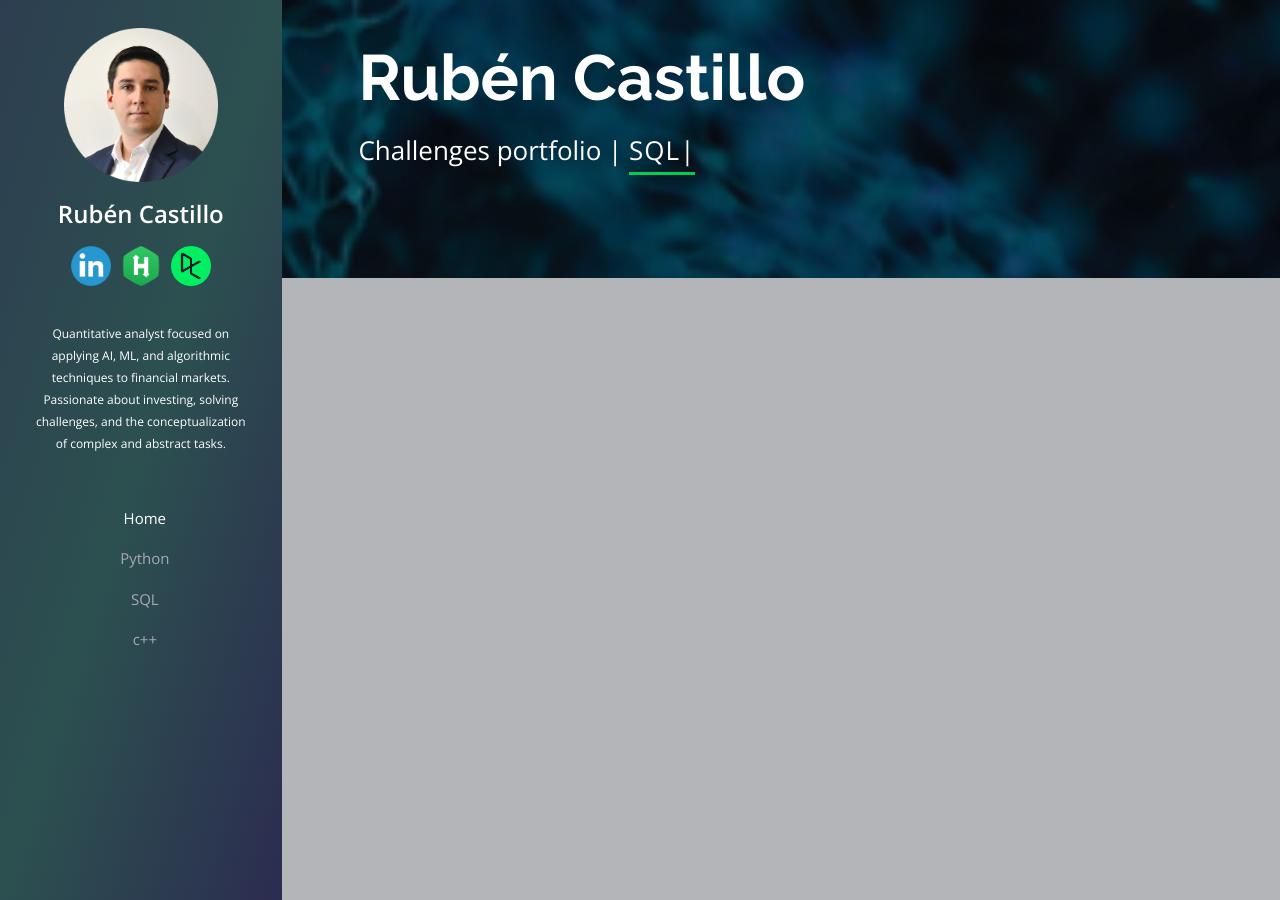
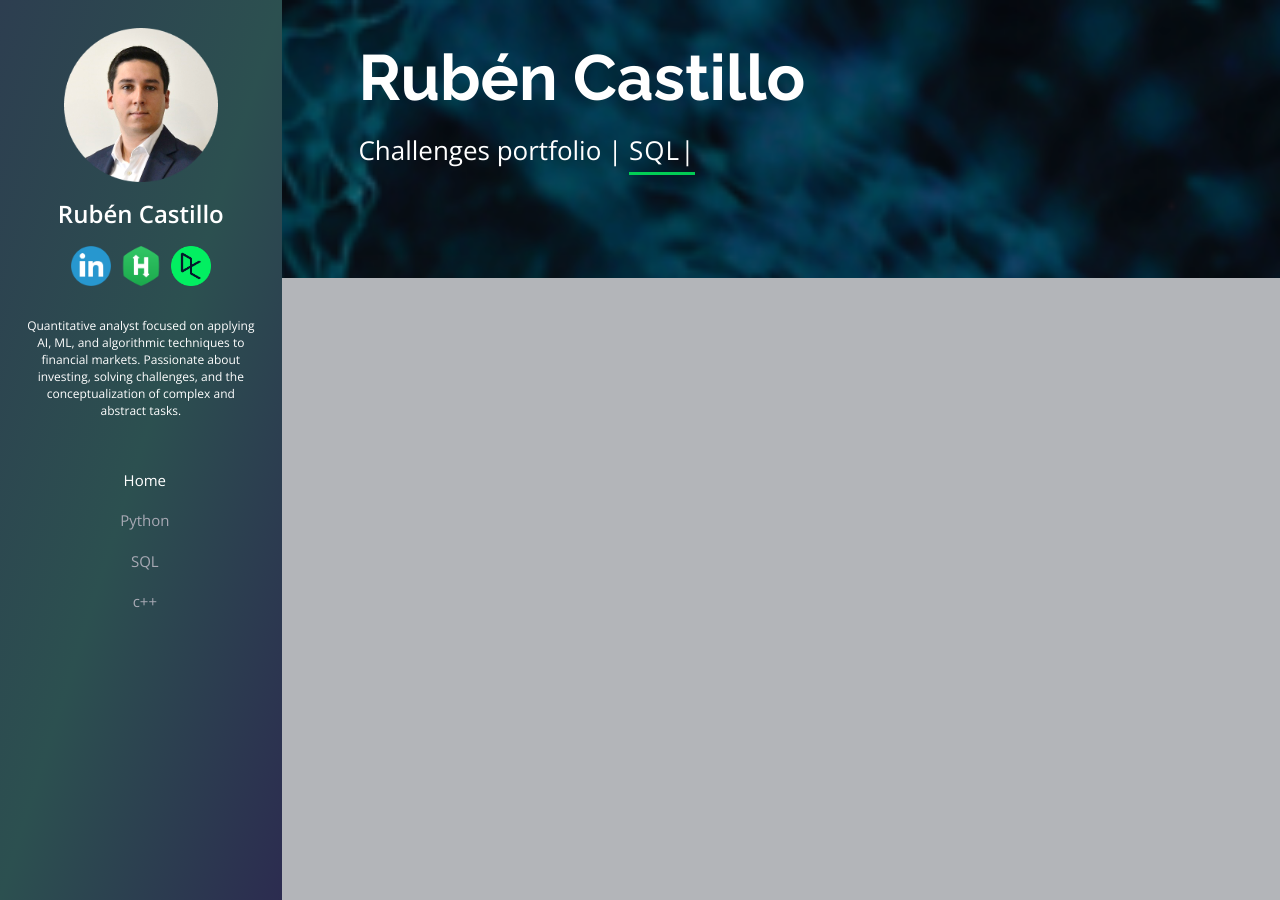
Before and after one commit to rbcastillo/rbcastillo.github.io, a Jekyll site: the page index.html, which Jekyll copies as it is, in a window 1280 px wide. Built offline with Jekyll 4.4.1, drawn with Linux system fonts in a browser that asks for light colours.

Commit message:
Description responsiveness
Improved description readability for large screens

```diff
--- a/assets/css/style.css
+++ b/assets/css/style.css
@@ -114,8 +114,28 @@ h1, h2, h3, h4, h5, h6 {
   text-decoration: none;
 }
 
+#header .ruben-description {
+  height:20%;
+  margin-left:10%;
+  margin-right:10%;
+  text-align:center;
+  padding:0;
+  margin-top:0;
+  color: #ffffff;
+  font-family: "Open Sans", sans-serif;
+  font-size:14px;
+}
+
 #main {
   margin-left: 20vw;
+}
+
+@media (max-width: 1899px) {
+  #header .ruben-description {
+  font-size:12px;
+  margin-left:5%;
+  margin-right:5%;
+  }
 }
 
 @media (max-width: 1199px) {
--- a/index.html
+++ b/index.html
@@ -67,9 +67,8 @@
             </div>
         </div>
 
-		<div class="description" style="height:20%;margin-left:20px;margin-right:20px;text-align:center;padding:0;margin-top:0">
-			<p><span style="color: #ffffff;font-family:Open Sans,sans-serif;font-size:12px;">
-			Quantitative analyst focused on applying AI, ML, and algorithmic techniques to financial markets.
+		<div class="ruben-description">
+			<p><span>Quantitative analyst focused on applying AI, ML, and algorithmic techniques to financial markets.
 			Passionate about investing, solving challenges, and the conceptualization of complex and abstract tasks.</span></p>
 		</div>
 
```
